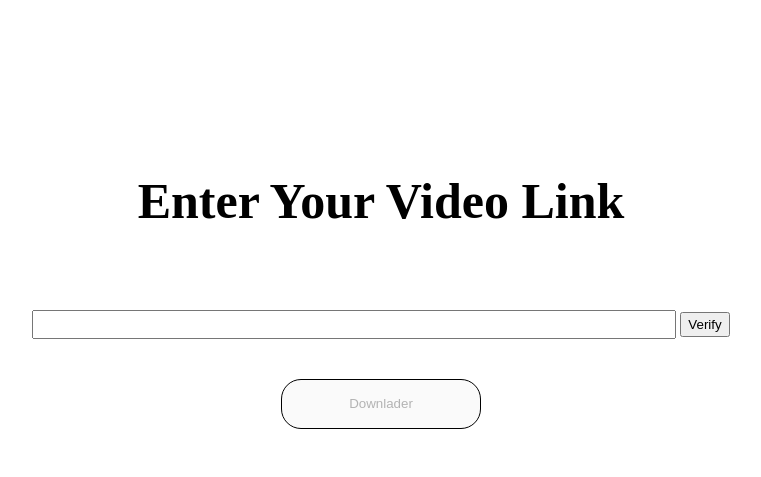
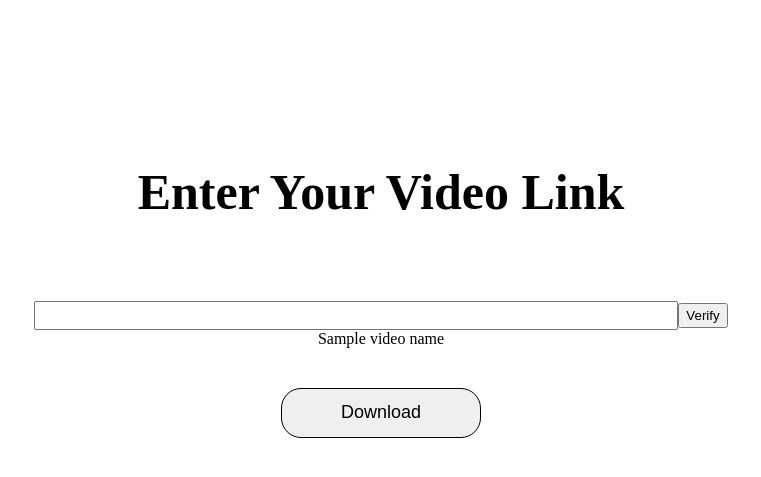
Before and after one commit to vinitvijal/YouTubeDownloader-Django-Web, a Django app: template templates/index.html in a window 1280 px wide. Shown: the part 96-573 px from the top of the page, without its empty margins (259-1020 px from the left). Run offline with Django 3.2, Linux system fonts and the light colour scheme; the template is opened without the code that fills it: most values are stand-ins (such as "Sample title", 1, 10 or a date in 2020).

Commit message:
verify button working

```diff
--- a/static/css/style.css
+++ b/static/css/style.css
@@ -48,6 +48,7 @@ form {
     padding: 5px 10px 5px 10px;
     border: 1px black double;
     border-radius: 20px;
+    font-size: large;
 }
 
 .verify {
--- a/templates/index.html
+++ b/templates/index.html
@@ -19,21 +19,40 @@
         </div>
     </div>
     <div class="main">
-        <form method="get">
             <div>
                 <h3>Enter Your Video Link</h3>
             </div>
             <div>
-                <input type="text" id="link" class="link">
-                <button id="verify" class="verify">Verify</button>
+                <form class="verifFyorm" method="post" style="flex-direction: row;">
+                    {% csrf_token %}
+                    <input type="text" id="link" class="link" name="link">
+                    <button id="verify" class="verify" type="submit">Verify</button>
+                </form>
             </div>
             <div>
-                <p id="titleName"></p>
+                <p id="titleName" name="titleName" >{{ videoName }}</p>
+
             </div>
             <div>
-                <button class="downloadButton" type="submit" disabled>Downlader</button>
+                <button id="download" class="downloadButton" type="submit" disabled>Download</button>
             </div>
-        </form>
     </div>
+    <script>
+        var titleName = document.getElementById('titleName').innerText;
+        var download = document.getElementById('download');
+        console.log(titleName);
+        console.log(titleName.length)
+
+
+        if (titleName.length != 0){
+            console.log(titleName.length)
+            document.getElementById('download').disabled = false;
+            console.log(titleName)
+        }else{
+            console.log('Else is Running')
+            document.getElementById('download').disabled = true
+        };
+
+    </script>
 </body>
 </html>
```
Also changed, not shown: YouTube/views.py (+14 -1 lines).
